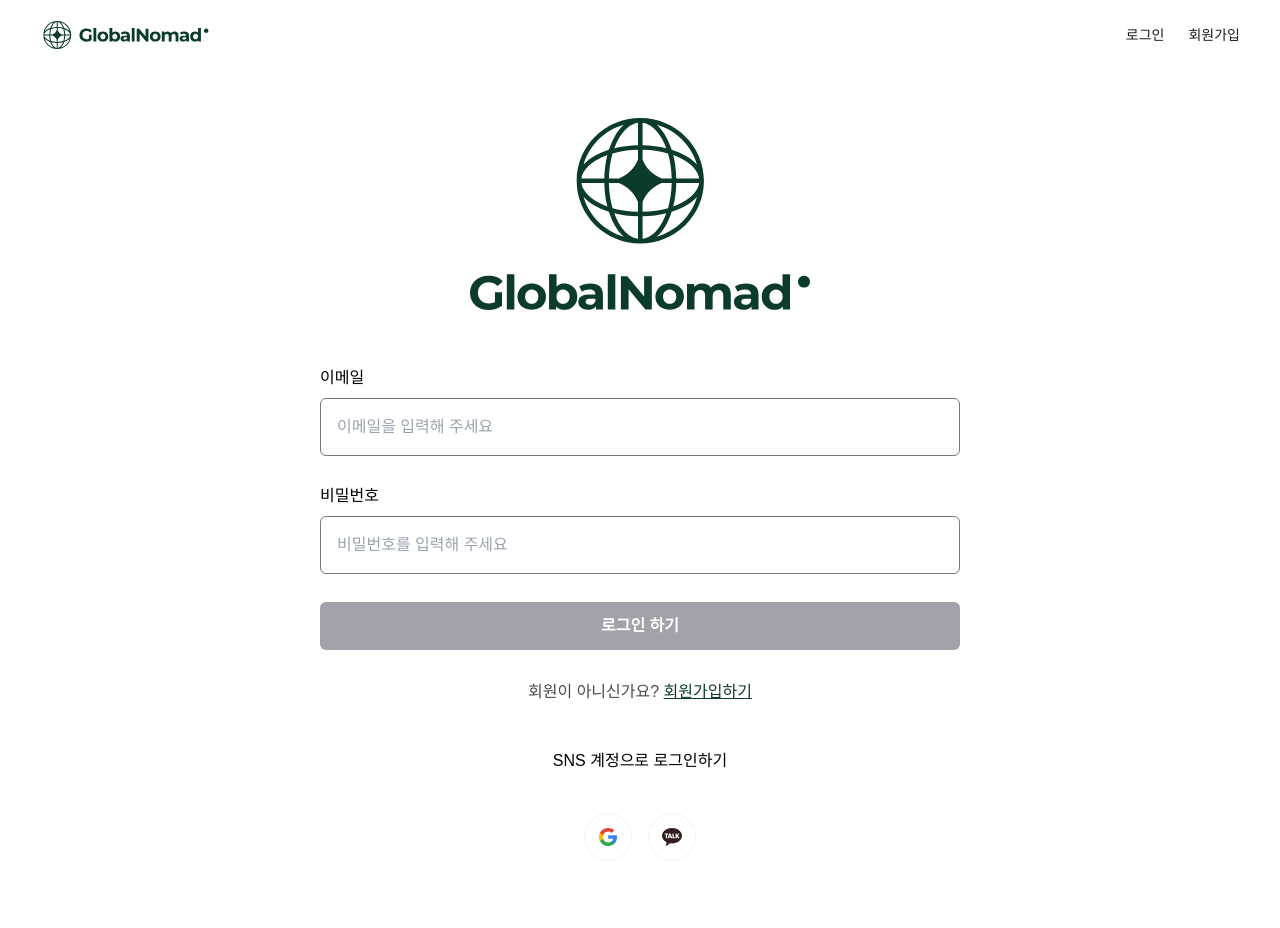
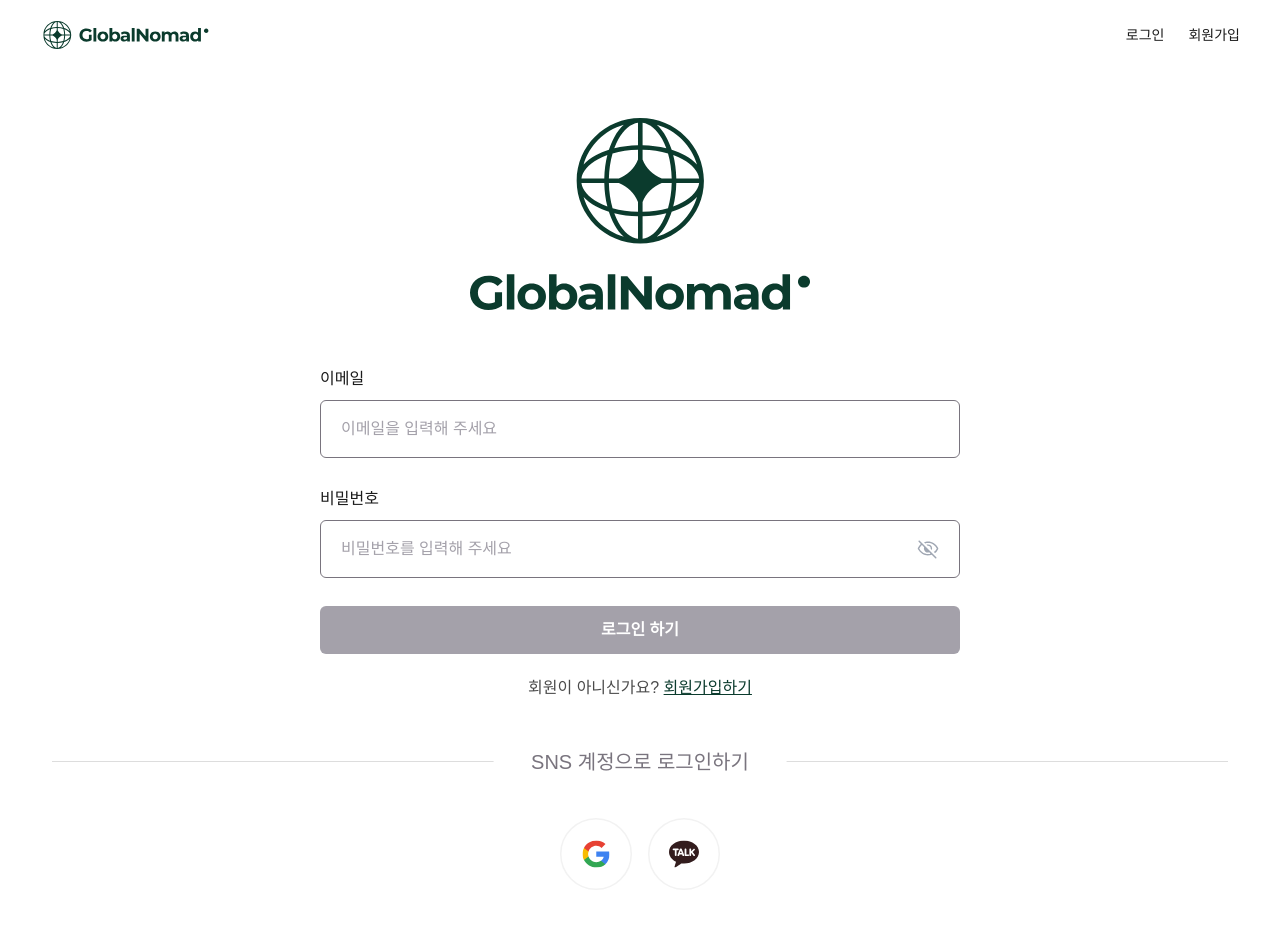
Before and after one commit to mungyun/globalnomad, a Next.js app: page /login in a window 1280 px wide. Shown: the top 928 px of the page. Built offline with nearby package versions, Linux system fonts and the light colour scheme; a web font is replaced by a local one.

Commit message:
Feat: zod를 이용한 데이터 검증 및 오류 메시지 출력 기능 추가

```diff
--- /dev/null
+++ b/src/app/(auth)/layout.tsx
@@ -0,0 +1,16 @@
+import Image from "next/image";
+import { ReactNode } from "react";
+
+const AuthLayout = ({ children }: { children: ReactNode }) => {
+  return (
+    <div className="mx-auto flex flex-col items-center justify-center gap-6 px-3 pb-14 pt-10 md:px-[52px] md:pb-[70px] md:pt-12 xl:pb-[54px]">
+      <div className="relative h-[154px] w-[270px] md:mb-8 md:h-[192px] md:w-[340px]">
+        <Image src="/icons/logo_big.svg" priority fill alt="로고 이미지" />
+      </div>
+
+      {children}
+    </div>
+  );
+};
+
+export default AuthLayout;
--- a/src/app/(auth)/login/page.tsx
+++ b/src/app/(auth)/login/page.tsx
@@ -1,62 +1,22 @@
-import Button from "@/components/Button";
-import Image from "next/image";
+import LoginForm from "@/components/auth/LoginForm";
+import SocialLogin from "@/components/auth/SocialLogin";
 import Link from "next/link";
 
-export default function LoginPage() {
+const LoginPage = () => {
   return (
-    <div className="mx-auto flex flex-col items-center justify-center gap-10 px-3 pb-14 pt-10 md:gap-12 md:px-[52px] md:pb-[236px] md:pt-12 xl:pb-[183px]">
-      <div className="flex w-full flex-col items-center justify-center gap-6 md:gap-8">
-        {/* 로고 이미지 */}
-        <div className="relative h-[154px] w-[270px] md:mb-6 md:h-[192px] md:w-[340px]">
-          <Image src="/icons/logo_big.svg" fill alt="로고 이미지" />
-        </div>
+    <>
+      <LoginForm />
 
-        {/* 인풋 필드 */}
-        <form className="flex w-full max-w-[640px] flex-col gap-7">
-          <div className="flex flex-col gap-2">
-            <label>이메일</label>
-            <input
-              type="email"
-              placeholder="이메일을 입력해 주세요"
-              className="h-[58px] rounded-md border-[1px] border-gray08 px-4 py-5"
-            />
-          </div>
-          <div className="flex flex-col gap-2">
-            <label>비밀번호</label>
-            <input
-              type="email"
-              placeholder="비밀번호를 입력해 주세요"
-              className="h-[58px] rounded-md border-[1px] border-gray08 px-4 py-5"
-            />
-          </div>
-          <Button disabled>로그인 하기</Button>
-        </form>
-
-        {/* 회원가입 링크 */}
       <p className="text-base leading-[19.09px] text-gray09">
         회원이 아니신가요?{" "}
         <Link href="/signup" className="text-green02 underline">
           회원가입하기
         </Link>
       </p>
-      </div>
 
-      {/* 간편 로그인 */}
-      <div className="flex w-full flex-col items-center gap-6 md:gap-10">
-        <p className="">SNS 계정으로 로그인하기</p>
-        <div className="flex gap-4">
-          <Link href="https://www.google.co.kr/">
-            <button className="relative h-12 w-12 rounded-full">
-              <Image src="/icons/google.svg" alt="구글 간편 로그인" fill />
-            </button>
-          </Link>
-          <Link href="https://www.google.co.kr/">
-            <button className="relative h-12 w-12 rounded-full">
-              <Image src="/icons/kakao.svg" alt="카카오톡 간편 로그인" fill />
-            </button>
-          </Link>
-        </div>
-      </div>
-    </div>
+      <SocialLogin />
+    </>
   );
-}
+};
+
+export default LoginPage;
--- /dev/null
+++ b/src/components/auth/LoginForm.tsx
@@ -0,0 +1,46 @@
+"use client";
+
+import { Login, LoginSchema } from "@/zodSchema/authSchema";
+import { zodResolver } from "@hookform/resolvers/zod";
+import { SubmitHandler, useForm } from "react-hook-form";
+import Button from "../Button";
+import AuthInput from "../input/AuthInput";
+
+const LoginForm = () => {
+  const {
+    register,
+    handleSubmit,
+    formState: { errors, isValid, isSubmitting },
+  } = useForm<Login>({
+    resolver: zodResolver(LoginSchema),
+    mode: "onBlur",
+  });
+
+  const onSubmit: SubmitHandler<Login> = (data) => {
+    console.log(data);
+  };
+
+  return (
+    <form onSubmit={handleSubmit(onSubmit)} className="flex w-full max-w-[640px] flex-col gap-7">
+      <AuthInput
+        label="이메일"
+        type="email"
+        {...register("email")}
+        errors={errors.email?.message}
+        placeholder="이메일을 입력해 주세요"
+      />
+      <AuthInput
+        label="비밀번호"
+        type="password"
+        {...register("password")}
+        errors={errors.password?.message}
+        placeholder="비밀번호를 입력해 주세요"
+      />
+      <Button type="submit" disabled={isSubmitting || !isValid}>
+        로그인 하기
+      </Button>
+    </form>
+  );
+};
+
+export default LoginForm;
--- /dev/null
+++ b/src/components/auth/SocialLogin.tsx
@@ -0,0 +1,28 @@
+import Image from "next/image";
+import Link from "next/link";
+
+const SocialLogin = () => {
+  return (
+    <div className="relative mt-7 w-full border-t border-gray03 md:mt-10">
+      <p className="absolute -top-3 left-1/2 -translate-x-1/2 whitespace-nowrap bg-white px-[23.5px] text-gray08 md:-top-4 md:px-[37.5px] md:text-xl md:leading-8">
+        SNS 계정으로 로그인하기
+      </p>
+      <div className="mx-auto flex w-fit gap-4 pt-9 md:pt-14">
+        {/* 구글 로그인 */}
+        <Link href="https://www.google.co.kr/" className="inline-flex">
+          <button className="relative size-12 rounded-full md:size-[72px]">
+            <Image src="/icons/google.svg" alt="구글 간편 로그인" fill />
+          </button>
+        </Link>
+        {/* 카카오톡 로그인 */}
+        <Link href="https://www.kakaocorp.com/page/service/service/KakaoTalk" className="inline-flex">
+          <button className="relative size-12 rounded-full md:size-[72px]">
+            <Image src="/icons/kakao.svg" alt="카카오톡 간편 로그인" fill />
+          </button>
+        </Link>
+      </div>
+    </div>
+  );
+};
+
+export default SocialLogin;
--- /dev/null
+++ b/src/zodSchema/authSchema.ts
@@ -0,0 +1,9 @@
+import { z } from "zod";
+import { EmailSchema, PasswordSchema } from "./commonSchema";
+
+export const LoginSchema = z.object({
+  email: EmailSchema,
+  password: PasswordSchema,
+});
+
+export type Login = z.infer<typeof LoginSchema>;
--- /dev/null
+++ b/src/zodSchema/commonSchema.ts
@@ -0,0 +1,14 @@
+import { z } from "zod";
+
+// 이메일 스키마
+export const EmailSchema = z.string().email("이메일 형식으로 작성해 주세요.");
+
+// 비밀번호 정규 표현식 (regex)
+const passwordRegex = /^(?=.*[a-z])(?=.*[A-Z])(?=.*\d)(?=.*[@$!%*?&])[A-Za-z\d@$!%*?&]{8,}$/;
+
+// 비밀번호 스키마
+export const PasswordSchema = z
+  .string()
+  .min(8, "비밀번호는 8자 이상이어야 합니다.")
+  .max(32, "비밀번호는 최대 32자까지 가능합니다.")
+  .regex(passwordRegex, "영문 대소문자, 숫자, 특수문자를 모두 포함해야 합니다.");
```
Also changed, not shown: 1 other file (tests, documents, lock files or other folders). Lines whose indentation alone changed are shown as unchanged.
